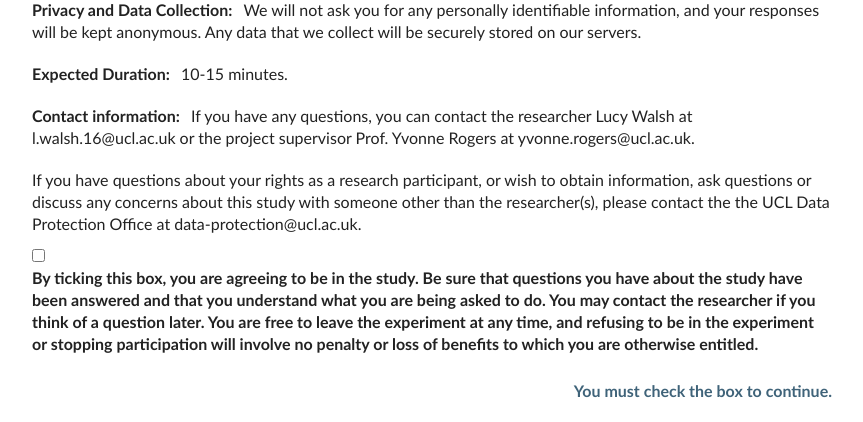
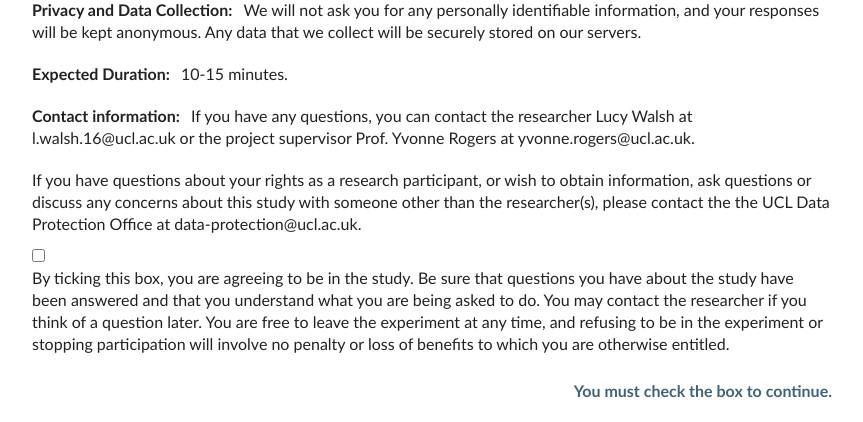
Before and after one commit to lucywalsh/litw-study, a PHP site: page / in a window 1280 px wide. Shown: the part 570-992 px from the top of the page, without its empty margins (208-1071 px from the left). Run offline with PHP 8.4, Linux system fonts and the light colour scheme; data that the repository does not hold is empty.

Commit message:
removed bold labels

```diff
--- a/css/styles.css
+++ b/css/styles.css
@@ -75,7 +75,3 @@
 	border-spacing:1em;
 	table-layout: fixed;
 }
-
-label {
-	font-weight: bold;
-}
```
